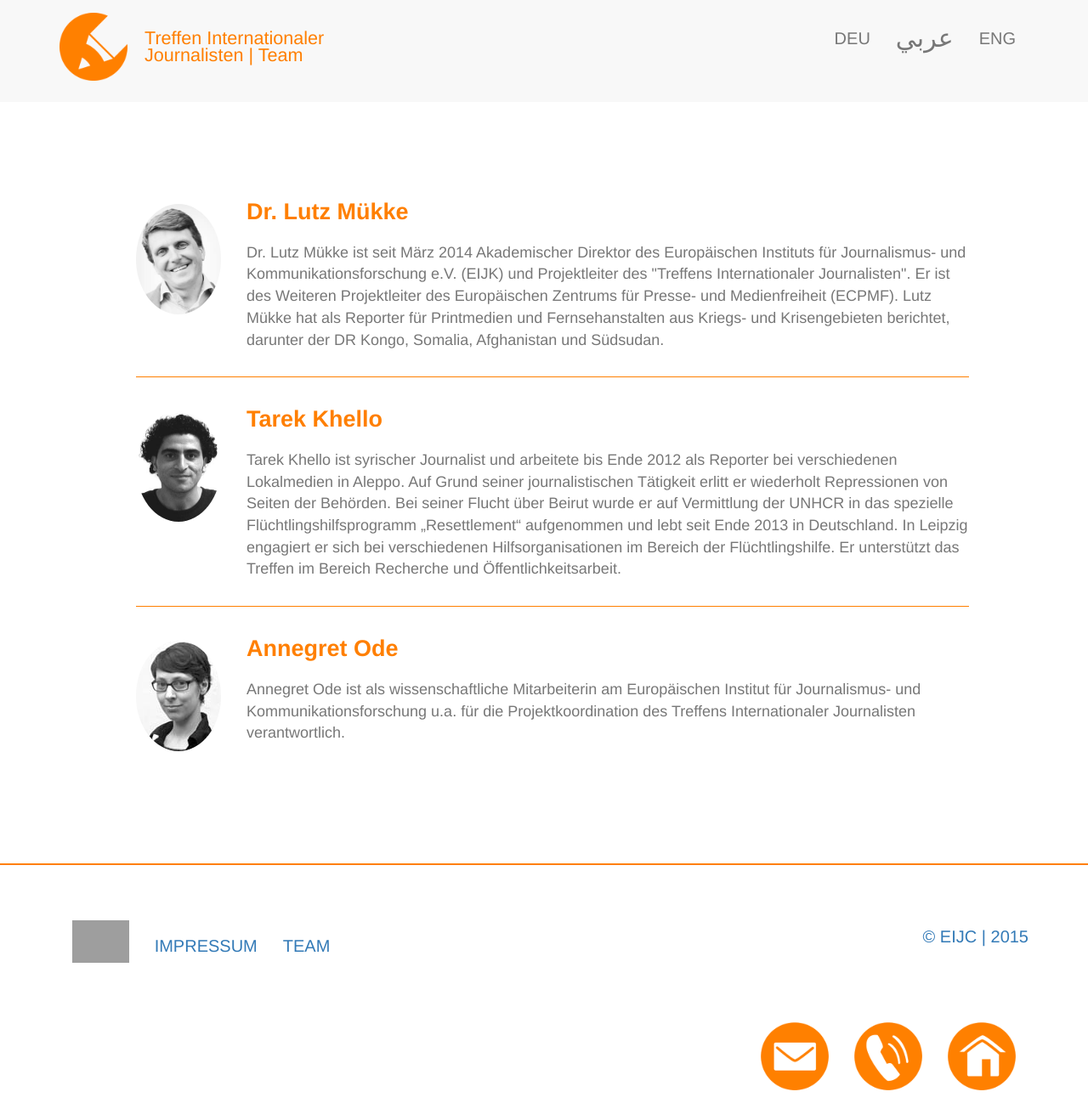
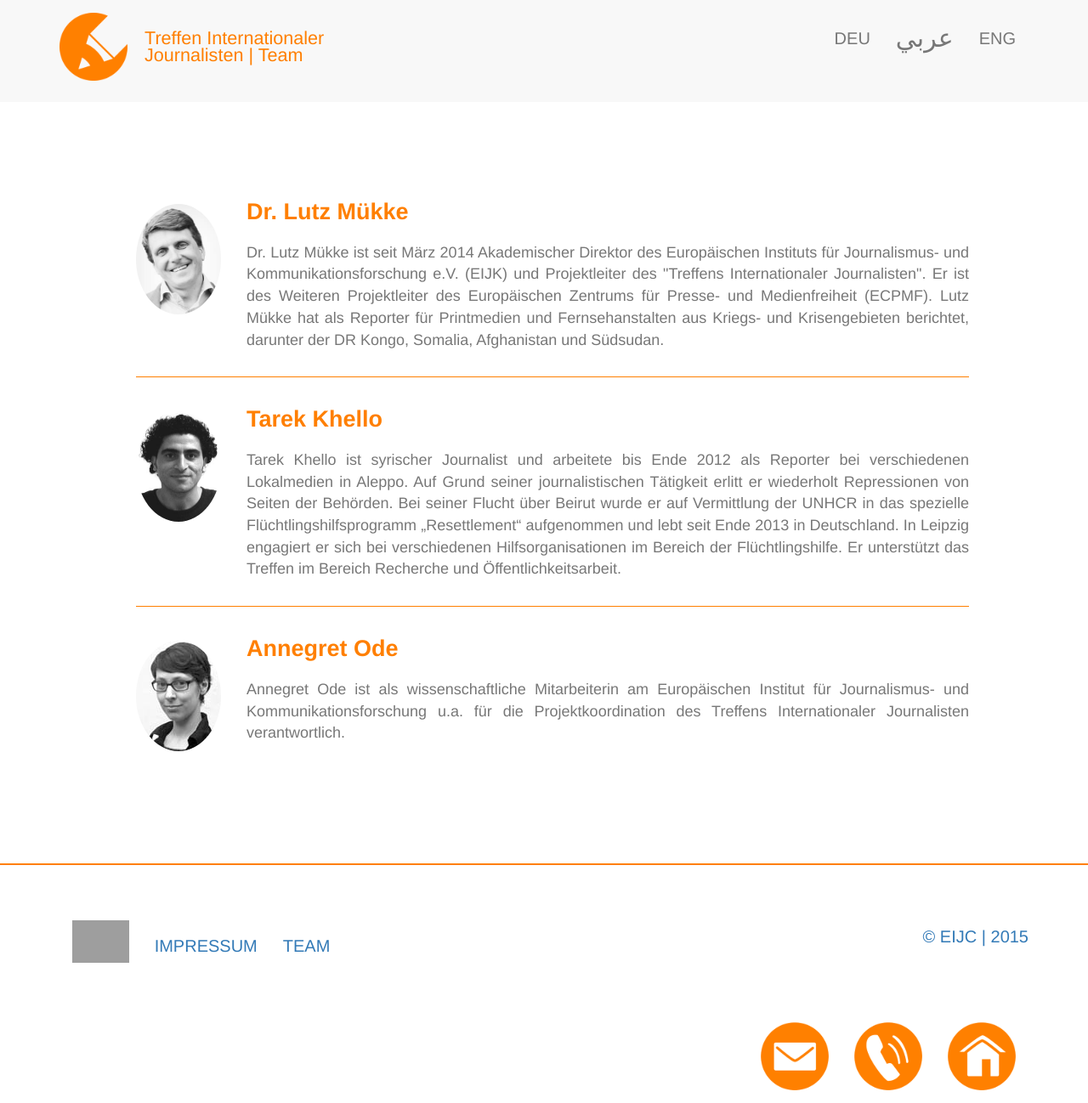
Before and after one commit to EIJC/TIJ, a Jekyll site: the page built from de/team.html, in a window 1280 px wide and 1298 px high. Shown: the whole window at 85% size. Built offline with Jekyll 4.4.1, drawn with Linux system fonts in a browser that asks for light colours; nearby versions of some CDN libraries; grey boxes are pictures that could not be loaded.

Commit message:
Update team.html

```diff
--- a/de/team.html
+++ b/de/team.html
@@ -5,20 +5,20 @@ title: Treffen Internationaler Journalisten | Team
 
 		<a href="http://www.eijc.eu/de/dr-lutz-muekke-2/" target="_blank" title="Dr. Lutz Mükke"><img alt="Dr. Lutz Mükke" class="img-circle" src="{{ site.base_url }}/images/Muekke_220_300_300_k.jpg" title="Dr. Lutz Mükke" /> </a>
 			<h3>Dr. Lutz Mükke</h3>
-			<p>Dr. Lutz Mükke ist seit März 2014 Akademischer Direktor des Europäischen Instituts für Journalismus- und Kommunikationsforschung e.V. (EIJK) und Projektleiter des "Treffens Internationaler Journalisten". Er ist des Weiteren Projektleiter des Europäischen Zentrums für Presse- und Medienfreiheit (ECPMF). Lutz Mükke hat als Reporter für Printmedien und Fernsehanstalten aus Kriegs- und Krisengebieten berichtet, darunter der DR Kongo, Somalia, Afghanistan und Südsudan.</p>
+			<p class="text-justify">Dr. Lutz Mükke ist seit März 2014 Akademischer Direktor des Europäischen Instituts für Journalismus- und Kommunikationsforschung e.V. (EIJK) und Projektleiter des "Treffens Internationaler Journalisten". Er ist des Weiteren Projektleiter des Europäischen Zentrums für Presse- und Medienfreiheit (ECPMF). Lutz Mükke hat als Reporter für Printmedien und Fernsehanstalten aus Kriegs- und Krisengebieten berichtet, darunter der DR Kongo, Somalia, Afghanistan und Südsudan.</p>
 
 <div class="divider-small"></div>
 
 		<a href=""><img alt="Tarek Khello" class="img-circle" src="{{ site.base_url }}/images/Tarek-Khello.jpg" title="Tarek Khello" /> </a>
 			<h3>Tarek Khello</h3>
-			<p>Tarek Khello ist syrischer Journalist und arbeitete bis Ende 2012 als Reporter bei verschiedenen Lokalmedien in Aleppo. Auf Grund seiner journalistischen Tätigkeit erlitt er wiederholt Repressionen von Seiten der Behörden. Bei seiner Flucht über Beirut wurde er auf Vermittlung der UNHCR in das spezielle Flüchtlingshilfsprogramm „Resettlement“ aufgenommen und lebt seit Ende 2013 in Deutschland. In Leipzig engagiert er sich bei verschiedenen Hilfsorganisationen im Bereich der Flüchtlingshilfe. Er unterstützt das Treffen im Bereich Recherche und Öffentlichkeitsarbeit. </p>  </p>
+			<p class="text-justify">Tarek Khello ist syrischer Journalist und arbeitete bis Ende 2012 als Reporter bei verschiedenen Lokalmedien in Aleppo. Auf Grund seiner journalistischen Tätigkeit erlitt er wiederholt Repressionen von Seiten der Behörden. Bei seiner Flucht über Beirut wurde er auf Vermittlung der UNHCR in das spezielle Flüchtlingshilfsprogramm „Resettlement“ aufgenommen und lebt seit Ende 2013 in Deutschland. In Leipzig engagiert er sich bei verschiedenen Hilfsorganisationen im Bereich der Flüchtlingshilfe. Er unterstützt das Treffen im Bereich Recherche und Öffentlichkeitsarbeit. </p>  </p>
 
 
 <div class="divider-small"></div>
 
 		<a href="http://www.eijc.eu/de/team/annegret-ode-m-a/" target="_blank" title="Annegret Ode"><img alt="Annegret Ode" class="img-circle" src="{{ site.base_url }}/images/Ode100_130_300.jpg" title="Annegret Ode" /> </a>
 			<h3>Annegret Ode</h3>
-			<p>Annegret Ode ist als wissenschaftliche Mitarbeiterin am Europäischen Institut für Journalismus- und Kommunikationsforschung u.a. für die Projektkoordination des Treffens Internationaler Journalisten verantwortlich.</p>
+			<p class="text-justify">Annegret Ode ist als wissenschaftliche Mitarbeiterin am Europäischen Institut für Journalismus- und Kommunikationsforschung u.a. für die Projektkoordination des Treffens Internationaler Journalisten verantwortlich.</p>
 
 
 </div>
```
